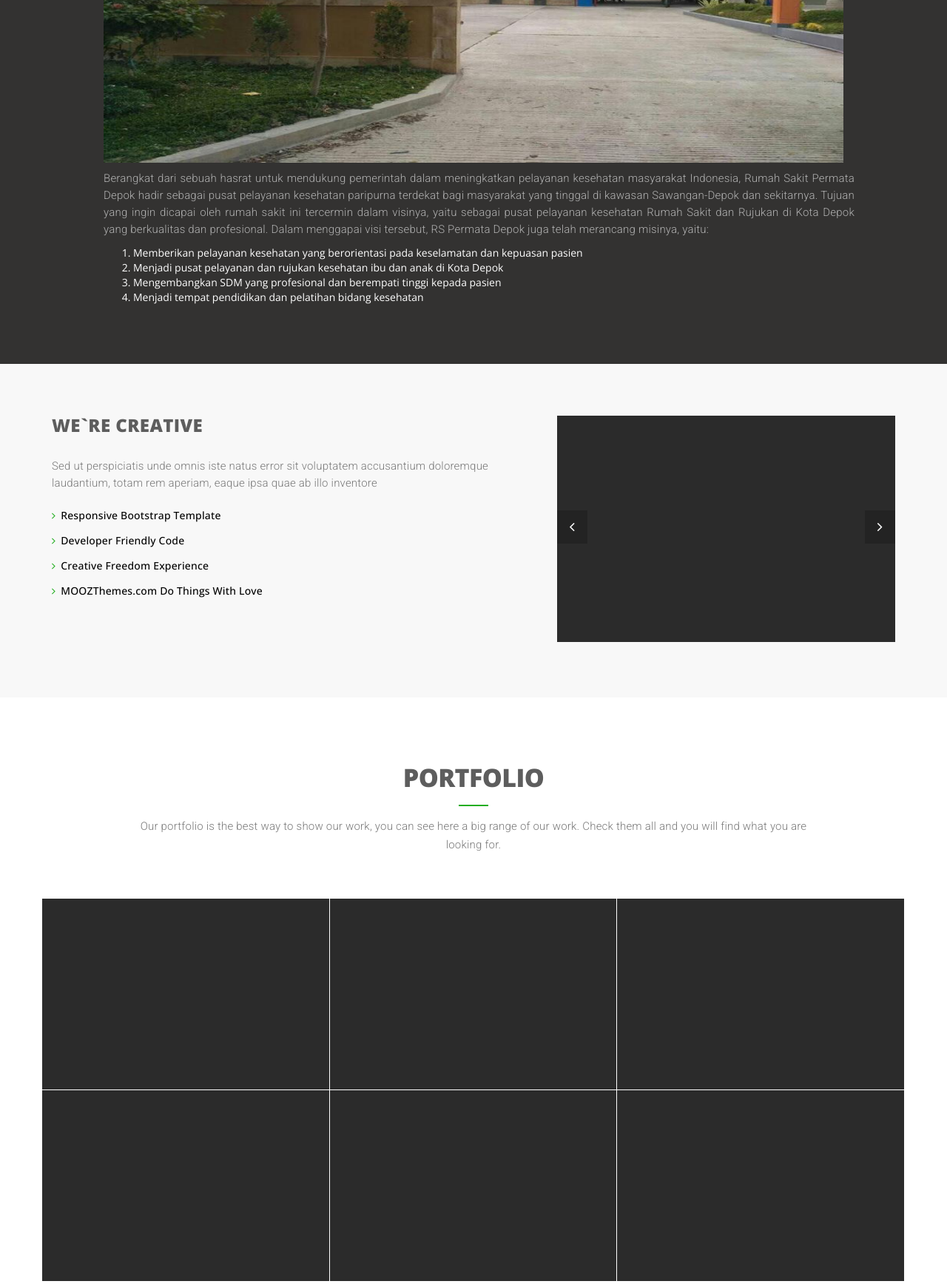
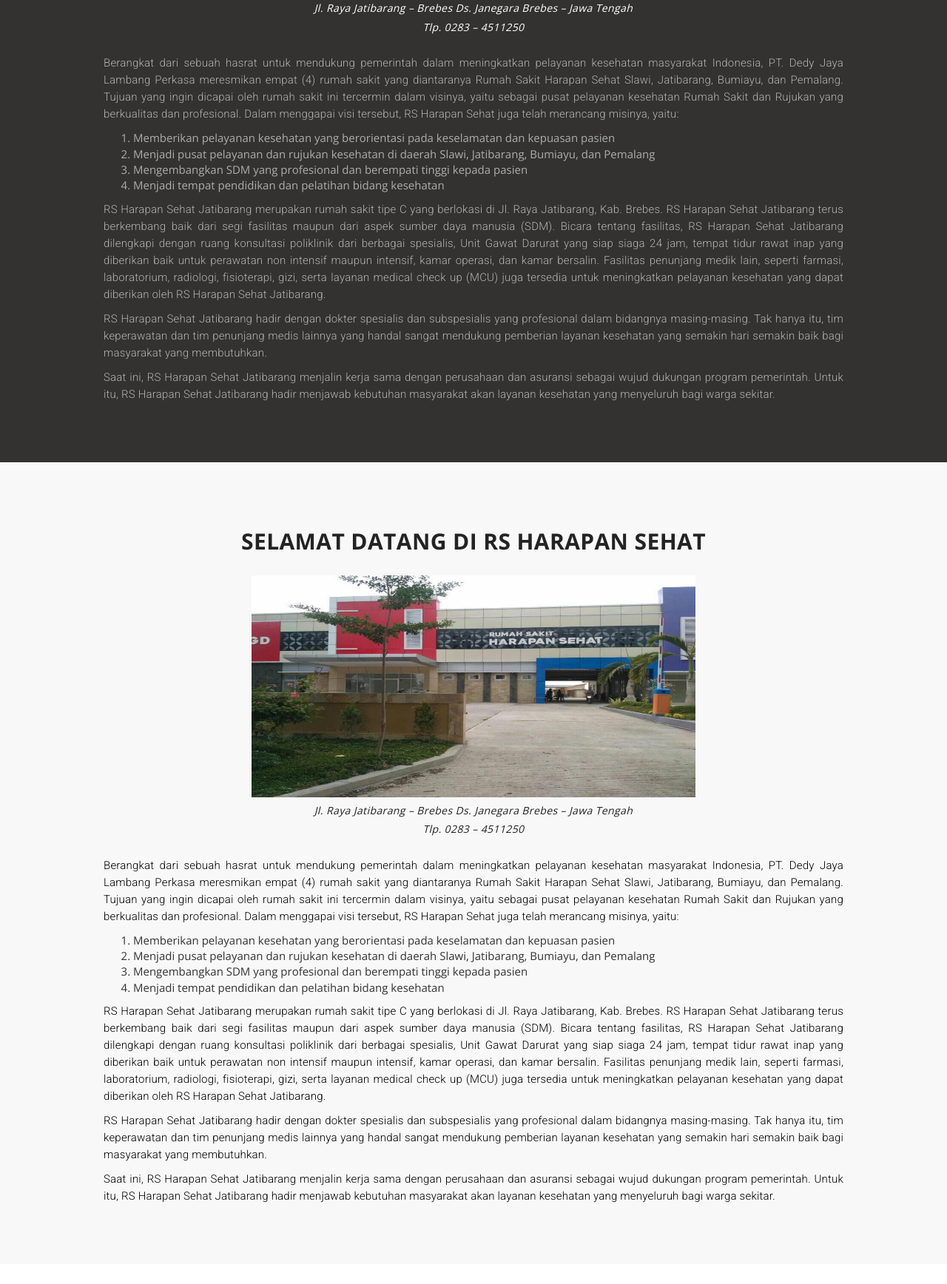
Before and after one commit to felixyunianto/landingpage, a plain HTML site: page index.html in a window 1280 px wide. Shown: the part 1452-3188 px from the top of the page at 74% size. Drawn offline with nearby package versions, Linux system fonts and the light colour scheme.

Commit message:
second push

```diff
--- a/css/style.css
+++ b/css/style.css
@@ -52,13 +52,18 @@
 	color: #232323;
 }
 
+.huruf-putih{
+	color: white;
+	text-align: justify;
+}
+
 p {
 	font-family: 'Roboto', sans-serif;
 	font-size: 15px;
 	font-weight: 300;
 	line-height: 23px;
 	letter-spacing: 0.2px;
-	color: #797979;
+	color: #000000;
 }
 
 .dark-bg p {
--- a/index.html
+++ b/index.html
@@ -1,5 +1,6 @@
 <!DOCTYPE html>
 <html lang="en">
+
 <head>
 	<meta charset="utf-8">
 	<meta http-equiv="X-UA-Compatible" content="IE=edge">
@@ -14,22 +15,25 @@
 	<link rel="stylesheet" href="https://maxcdn.bootstrapcdn.com/font-awesome/4.4.0/css/font-awesome.min.css">
 	<!-- Custom styles for this template -->
 	<link href="css/owl.carousel.css" rel="stylesheet">
-		<link href="css/owl.theme.default.min.css"  rel="stylesheet">
+	<link href="css/owl.theme.default.min.css" rel="stylesheet">
 	<link href="css/style.css" rel="stylesheet">
 </head>
+
 <body id="page-top">
 	<!-- Navigation -->
 	<nav class="navbar navbar-default navbar-fixed-top">
 		<div class="container">
 			<!-- Brand and toggle get grouped for better mobile display -->
 			<div class="navbar-header page-scroll">
-					<button type="button" class="navbar-toggle" data-toggle="collapse" data-target="#bs-example-navbar-collapse-1">
+				<button type="button" class="navbar-toggle" data-toggle="collapse"
+					data-target="#bs-example-navbar-collapse-1">
 					<span class="sr-only">Toggle navigation</span>
 					<span class="icon-bar"></span>
 					<span class="icon-bar"></span>
 					<span class="icon-bar"></span>
 				</button>
-					<a class="navbar-brand page-scroll" href="#page-top"><img src="images/Logo.png" alt="Sanza theme logo" width="210px" height="70px"></a>
+				<a class="navbar-brand page-scroll" href="#page-top"><img src="images/Logo.png" alt="Sanza theme logo"
+						width="210px" height="70px"></a>
 			</div>
 			<!-- Collect the nav links, forms, and other content for toggling -->
 			<div class="collapse navbar-collapse" id="bs-example-navbar-collapse-1">
@@ -59,7 +63,7 @@
 		<!-- /.container-fluid -->
 	</nav>
 	<!-- Header -->
-		<header  style="background-image: url(images/bg-1.jpg); height: 900px;;">
+	<header style="background-image: url(images/bg-1.jpg); height: 900px;;">
 		<div class="container">
 			<div class="slider-container">
 				<div class="intro-text">
@@ -71,60 +75,107 @@
 		</div>
 	</header>
 	<section id="about" class="dark-bg">
-			<div class="container" >
+		<div class="container">
 			<div class="row">
 				<div class="col-lg-12 text-center">
 					<div class="section-title">
 						<h2>ABOUT</h2>
-							<p>A creative agency based on Candy Land, ready to boost your business with some beautifull templates. MOOZ Agency is one of the best in town see more you will be amazed.</p>
 					</div>
 				</div>
 				<div class="col-lg-12">
-						<img src="images/1.jpg" width="1000px" height="500px"style="margin-left: 70px">
+					<center>
+						<h2 style="color: white;"><b>SELAMAT DATANG DI RS HARAPAN SEHAT</b></h2>
+						<br>
+						<img src="images/1.jpg" width="600px" height="300px">
+					</center>
 				</div>
 			</div>
-				<div class="col-lg-11" style="margin-left: 55px; margin-top: 10px;">
-					<p align="justify">Berangkat dari sebuah hasrat untuk mendukung pemerintah dalam meningkatkan pelayanan kesehatan masyarakat Indonesia,
-								Rumah Sakit Permata Depok hadir sebagai pusat pelayanan kesehatan paripurna terdekat bagi masyarakat yang tinggal di kawasan Sawangan-Depok dan sekitarnya. Tujuan yang ingin dicapai oleh rumah sakit ini tercermin dalam visinya, yaitu sebagai pusat pelayanan kesehatan Rumah Sakit dan Rujukan di Kota Depok yang berkualitas dan profesional. Dalam menggapai visi tersebut, RS Permata Depok juga telah merancang misinya, yaitu:</p>
-					<ol style="margin-left: 0px;">
+			<div style="margin-left: 70px; margin-top: 10px; margin-right: 70px;">
+				<h5 style="color:white; text-align: center; font-style: italic;">Jl. Raya Jatibarang – Brebes Ds.
+					Janegara Brebes – Jawa Tengah</h5>
+				<h5 style="color:white; text-align: center; font-style: italic;">Tlp. 0283 – 4511250</h5>
+
+				<br>
+				<p align="justify">Berangkat dari sebuah hasrat untuk mendukung pemerintah dalam meningkatkan pelayanan
+					kesehatan masyarakat Indonesia,
+					PT. Dedy Jaya Lambang Perkasa meresmikan empat (4) rumah sakit yang diantaranya Rumah Sakit Harapan
+					Sehat Slawi, Jatibarang, Bumiayu, dan Pemalang. Tujuan yang ingin dicapai oleh rumah sakit ini
+					tercermin dalam visinya, yaitu sebagai pusat pelayanan kesehatan Rumah Sakit dan Rujukan yang
+					berkualitas dan profesional. Dalam menggapai visi tersebut, RS Harapan Sehat juga telah merancang
+					misinya, yaitu:</p>
+				<ol style="color: #adadad; font-size: 15px;">
 					<li>Memberikan pelayanan kesehatan yang berorientasi pada keselamatan dan kepuasan pasien</li>
-						<li>Menjadi pusat pelayanan dan rujukan kesehatan ibu dan anak di Kota Depok</li>
+					<li>Menjadi pusat pelayanan dan rujukan kesehatan di daerah Slawi, Jatibarang, Bumiayu, dan Pemalang
+					</li>
 					<li>Mengembangkan SDM yang profesional dan berempati tinggi kepada pasien</li>
 					<li>Menjadi tempat pendidikan dan pelatihan bidang kesehatan</li>
 				</ol>
+				<p align="justify">RS Harapan Sehat Jatibarang merupakan rumah sakit tipe C yang berlokasi di Jl. Raya
+					Jatibarang, Kab. Brebes. RS Harapan Sehat Jatibarang terus berkembang baik dari segi fasilitas
+					maupun dari aspek sumber daya manusia (SDM). Bicara tentang fasilitas, RS Harapan Sehat Jatibarang
+					dilengkapi dengan ruang konsultasi poliklinik dari berbagai spesialis, Unit Gawat Darurat yang siap
+					siaga 24 jam, tempat tidur rawat inap yang diberikan baik untuk perawatan non intensif maupun
+					intensif, kamar operasi, dan kamar bersalin. Fasilitas penunjang medik lain, seperti farmasi,
+					laboratorium, radiologi, fisioterapi, gizi, serta layanan medical check up (MCU) juga tersedia untuk
+					meningkatkan pelayanan kesehatan yang dapat diberikan oleh RS Harapan Sehat Jatibarang.</p>
+				<p align="justify">RS Harapan Sehat Jatibarang hadir dengan dokter spesialis dan subspesialis yang
+					profesional dalam bidangnya masing-masing. Tak hanya itu, tim keperawatan dan tim penunjang medis
+					lainnya yang handal sangat mendukung pemberian layanan kesehatan yang semakin hari semakin baik bagi
+					masyarakat yang membutuhkan.</p>
+				<p align="justify">Saat ini, RS Harapan Sehat Jatibarang menjalin kerja sama dengan perusahaan dan
+					asuransi sebagai wujud dukungan program pemerintah. Untuk itu, RS Harapan Sehat Jatibarang hadir
+					menjawab kebutuhan masyarakat akan layanan kesehatan yang menyeluruh bagi warga sekitar.</p>
+
 			</div>
 		</div>
 	</section>
 	<section class="light-bg">
 			<div class="container">
 					<div class="row">
-					<div class="col-md-7">
-						<div class="section-text">
-							<h3>WE`RE CREATIVE</h3>
-							<p>Sed ut perspiciatis unde omnis iste natus error sit voluptatem accusantium doloremque laudantium, totam rem aperiam, eaque ipsa quae ab illo inventore</p>
-							<ul>
-								<li>Responsive Bootstrap Template</li>
-								<li>Developer Friendly Code</li>
-								<li>Creative Freedom Experience</li>
-								<li>MOOZThemes.com Do Things With Love</li>
-							</ul>
+						<div class="col-lg-12">
+							<center>
+								<h2><b>SELAMAT DATANG DI RS HARAPAN SEHAT</b></h2>
+								<br>
+								<img src="images/1.jpg" width="600px" height="300px">
+							</center>
 						</div>
 					</div>
-					<div class="col-md-5">
+					<div style="margin-left: 70px; margin-top: 10px; margin-right: 70px;">
+						<h5 style="text-align: center; font-style: italic;">Jl. Raya Jatibarang – Brebes Ds.
+							Janegara Brebes – Jawa Tengah</h5>
+						<h5 style="text-align: center; font-style: italic;">Tlp. 0283 – 4511250</h5>
 
-						<div class="owl-portfolio owl-carousel">
-							<div class="item">
-								<div class="owl-portfolio-item"><img src="images/demo/portfolio-7.jpg" class="img-responsive" alt="portfolio"></div>
-							</div>
-							<div class="item">
-								<div class="owl-portfolio-item"><img src="images/demo/portfolio-8.jpg" class="img-responsive" alt="portfolio"></div>
-							</div>
-							<div class="item">
-								<div class="owl-portfolio-item"><img src="images/demo/portfolio-9.jpg" class="img-responsive" alt="portfolio"></div>
-							</div>
-						</div>
+						<br>
+						<p align="justify">Berangkat dari sebuah hasrat untuk mendukung pemerintah dalam meningkatkan pelayanan
+							kesehatan masyarakat Indonesia,
+							PT. Dedy Jaya Lambang Perkasa meresmikan empat (4) rumah sakit yang diantaranya Rumah Sakit Harapan
+							Sehat Slawi, Jatibarang, Bumiayu, dan Pemalang. Tujuan yang ingin dicapai oleh rumah sakit ini
+							tercermin dalam visinya, yaitu sebagai pusat pelayanan kesehatan Rumah Sakit dan Rujukan yang
+							berkualitas dan profesional. Dalam menggapai visi tersebut, RS Harapan Sehat juga telah merancang
+							misinya, yaitu:</p>
+						<ol style="font-size: 15px;">
+							<li>Memberikan pelayanan kesehatan yang berorientasi pada keselamatan dan kepuasan pasien</li>
+							<li>Menjadi pusat pelayanan dan rujukan kesehatan di daerah Slawi, Jatibarang, Bumiayu, dan Pemalang
+							</li>
+							<li>Mengembangkan SDM yang profesional dan berempati tinggi kepada pasien</li>
+							<li>Menjadi tempat pendidikan dan pelatihan bidang kesehatan</li>
+						</ol>
+						<p align="justify">RS Harapan Sehat Jatibarang merupakan rumah sakit tipe C yang berlokasi di Jl. Raya
+							Jatibarang, Kab. Brebes. RS Harapan Sehat Jatibarang terus berkembang baik dari segi fasilitas
+							maupun dari aspek sumber daya manusia (SDM). Bicara tentang fasilitas, RS Harapan Sehat Jatibarang
+							dilengkapi dengan ruang konsultasi poliklinik dari berbagai spesialis, Unit Gawat Darurat yang siap
+							siaga 24 jam, tempat tidur rawat inap yang diberikan baik untuk perawatan non intensif maupun
+							intensif, kamar operasi, dan kamar bersalin. Fasilitas penunjang medik lain, seperti farmasi,
+							laboratorium, radiologi, fisioterapi, gizi, serta layanan medical check up (MCU) juga tersedia untuk
+							meningkatkan pelayanan kesehatan yang dapat diberikan oleh RS Harapan Sehat Jatibarang.</p>
+						<p align="justify">RS Harapan Sehat Jatibarang hadir dengan dokter spesialis dan subspesialis yang
+							profesional dalam bidangnya masing-masing. Tak hanya itu, tim keperawatan dan tim penunjang medis
+							lainnya yang handal sangat mendukung pemberian layanan kesehatan yang semakin hari semakin baik bagi
+							masyarakat yang membutuhkan.</p>
+						<p align="justify">Saat ini, RS Harapan Sehat Jatibarang menjalin kerja sama dengan perusahaan dan
+							asuransi sebagai wujud dukungan program pemerintah. Untuk itu, RS Harapan Sehat Jatibarang hadir
+							menjawab kebutuhan masyarakat akan layanan kesehatan yang menyeluruh bagi warga sekitar.</p>
 
-					</div>
 					</div>
 				</div>
 	</section>
@@ -135,7 +186,8 @@
 				<div class="col-lg-12 text-center">
 					<div class="section-title">
 						<h2>Portfolio</h2>
-						<p>Our portfolio is the best way to show our work, you can see here a big range of our work. Check them all and you will find what you are looking for.</p>
+						<p>Our portfolio is the best way to show our work, you can see here a big range of our work.
+							Check them all and you will find what you are looking for.</p>
 					</div>
 				</div>
 			</div>
@@ -312,7 +364,8 @@
 				<div class="col-lg-12 text-center">
 					<div class="section-title">
 						<h2>Our Team</h2>
-							<p>A creative agency based on Candy Land, ready to boost your business with some beautifull templates. MOOZ Agency is one of the best in town see more you will be amazed.</p>
+						<p>A creative agency based on Candy Land, ready to boost your business with some beautifull
+							templates. MOOZ Agency is one of the best in town see more you will be amazed.</p>
 					</div>
 				</div>
 			</div>
@@ -340,7 +393,8 @@
 						<div class="team-text">
 							<h3>LINA GOSATA</h3>
 							<div class="team-position">Photography</div>
-								<p>Worsa dona namet, cons uectetur dipiscing adon elit. Aliquam vitae fringilla unda mir.</p>
+							<p>Worsa dona namet, cons uectetur dipiscing adon elit. Aliquam vitae fringilla unda mir.
+							</p>
 						</div>
 					</div>
 				</div>
@@ -368,7 +422,8 @@
 				<div class="col-lg-12 text-center">
 					<div class="section-title">
 						<h2>Contact Us</h2>
-							<p>If you have some Questions or need Help! Please Contact Us!<br>We make Cool and Clean Design for your Business</p>
+						<p>If you have some Questions or need Help! Please Contact Us!<br>We make Cool and Clean Design
+							for your Business</p>
 					</div>
 				</div>
 			</div>
@@ -394,13 +449,15 @@
 						<div class="row">
 							<div class="col-md-6">
 								<div class="form-group">
-										<input type="text" class="form-control" placeholder="Your Name *" id="name" required="" data-validation-required-message="Please enter your name.">
+									<input type="text" class="form-control" placeholder="Your Name *" id="name"
+										required="" data-validation-required-message="Please enter your name.">
 									<p class="help-block text-danger"></p>
 								</div>
 							</div>
 							<div class="col-md-6">
 								<div class="form-group">
-										<input type="email" class="form-control" placeholder="Your Email *" id="email" required="" data-validation-required-message="Please enter your email address.">
+									<input type="email" class="form-control" placeholder="Your Email *" id="email"
+										required="" data-validation-required-message="Please enter your email address.">
 									<p class="help-block text-danger"></p>
 								</div>
 							</div>
@@ -408,7 +465,8 @@
 						<div class="row">
 							<div class="col-md-12">
 								<div class="form-group">
-										<textarea class="form-control" placeholder="Your Message *" id="message" required="" data-validation-required-message="Please enter a message."></textarea>
+									<textarea class="form-control" placeholder="Your Message *" id="message" required=""
+										data-validation-required-message="Please enter a message."></textarea>
 									<p class="help-block text-danger"></p>
 								</div>
 							</div>
@@ -439,7 +497,8 @@
 		<div class="modal-dialog" role="document">
 			<div class="modal-content">
 				<div class="modal-header">
-						<button type="button" class="close" data-dismiss="modal" aria-label="Close"><span aria-hidden="true">&times;</span></button>
+					<button type="button" class="close" data-dismiss="modal" aria-label="Close"><span
+							aria-hidden="true">&times;</span></button>
 					<h4 class="modal-title" id="Modal-label-1">Dean & Letter</h4>
 				</div>
 				<div class="modal-body">
@@ -459,7 +518,8 @@
 		<div class="modal-dialog" role="document">
 			<div class="modal-content">
 				<div class="modal-header">
-						<button type="button" class="close" data-dismiss="modal" aria-label="Close"><span aria-hidden="true">&times;</span></button>
+					<button type="button" class="close" data-dismiss="modal" aria-label="Close"><span
+							aria-hidden="true">&times;</span></button>
 					<h4 class="modal-title" id="Modal-label-2">Startup Framework</h4>
 				</div>
 				<div class="modal-body">
@@ -479,7 +539,8 @@
 		<div class="modal-dialog" role="document">
 			<div class="modal-content">
 				<div class="modal-header">
-						<button type="button" class="close" data-dismiss="modal" aria-label="Close"><span aria-hidden="true">&times;</span></button>
+					<button type="button" class="close" data-dismiss="modal" aria-label="Close"><span
+							aria-hidden="true">&times;</span></button>
 					<h4 class="modal-title" id="Modal-label-3">Lamp & Velvet</h4>
 				</div>
 				<div class="modal-body">
@@ -499,7 +560,8 @@
 		<div class="modal-dialog" role="document">
 			<div class="modal-content">
 				<div class="modal-header">
-						<button type="button" class="close" data-dismiss="modal" aria-label="Close"><span aria-hidden="true">&times;</span></button>
+					<button type="button" class="close" data-dismiss="modal" aria-label="Close"><span
+							aria-hidden="true">&times;</span></button>
 					<h4 class="modal-title" id="Modal-label-4">Smart Name</h4>
 				</div>
 				<div class="modal-body">
@@ -519,7 +581,8 @@
 		<div class="modal-dialog" role="document">
 			<div class="modal-content">
 				<div class="modal-header">
-						<button type="button" class="close" data-dismiss="modal" aria-label="Close"><span aria-hidden="true">&times;</span></button>
+					<button type="button" class="close" data-dismiss="modal" aria-label="Close"><span
+							aria-hidden="true">&times;</span></button>
 					<h4 class="modal-title" id="Modal-label-5">Fast People</h4>
 				</div>
 				<div class="modal-body">
@@ -546,4 +609,5 @@
 	<script src="js/SmoothScroll.min.js"></script>
 	<script src="js/mooz.themes.scripts.js"></script>
 </body>
+
 </html>
```
Lines whose indentation alone changed are shown as unchanged.
